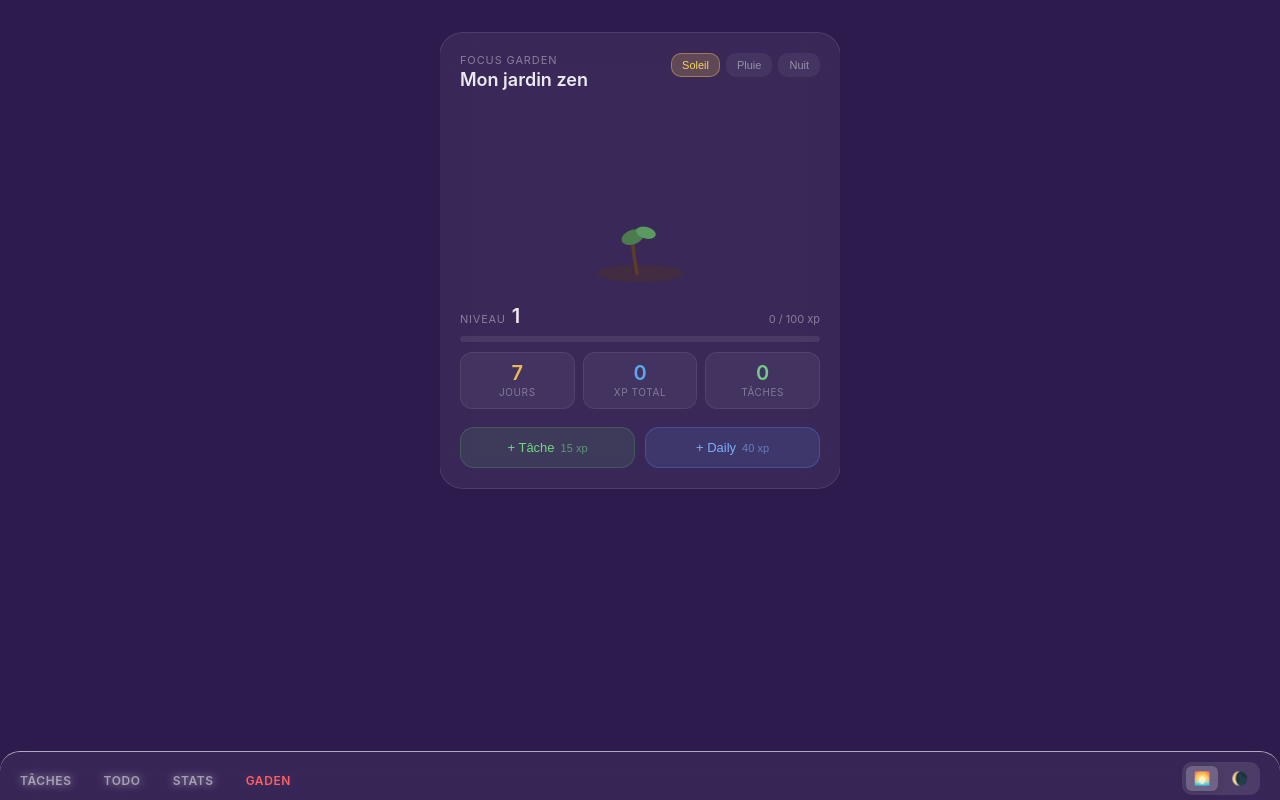
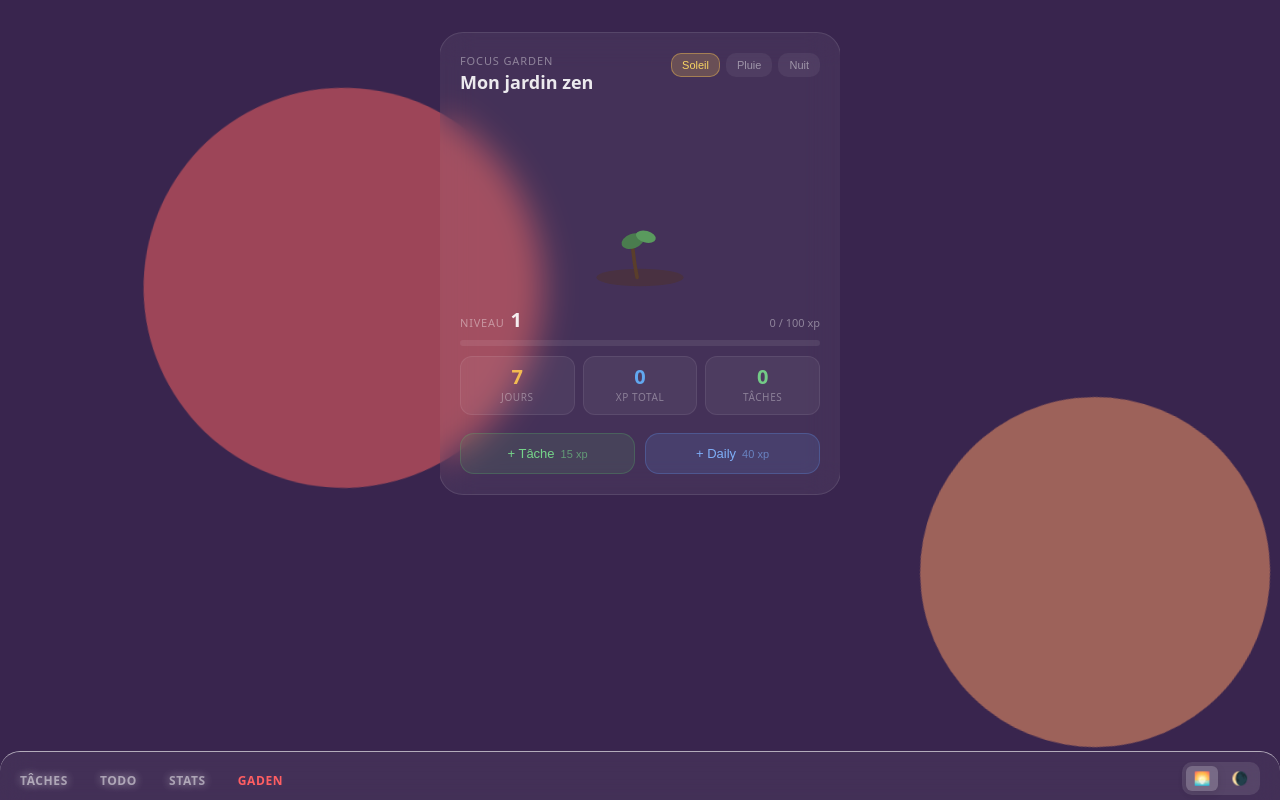
Before and after one commit to His000ka/Todolist_pwa, a React (Vite) app in the folder frontend-todolist-pwa/: page /garden in a window 1280 px wide. Built offline with nearby package versions, Linux system fonts and the light colour scheme.

Commit message:
recup ancien commit lol

```diff
--- a/frontend-todolist-pwa/src/index.css
+++ b/frontend-todolist-pwa/src/index.css
@@ -1,136 +1,46 @@
-/* ---- Variables globales ---- */
 :root {
-  --glass-bg:     rgba(255, 255, 255, 0.15);
+  --glass-bg: rgba(255, 255, 255, 0.15);
   --glass-border: rgba(255, 255, 255, 0.3);
   --glass-shadow: 0 8px 32px 0 rgba(31, 38, 135, 0.15);
-  --text-color:   #1e293b;
+  --text-color: #1e293b;
   --accent-color: #6366f1;
-  --blur-component: 20px;
-  --weather-overlay: rgba(255, 200, 80, 0.06); /* sunny par défaut */
+
+  --blur-component: 20px
+  --weather-overlay: rgba(255, 200, 80, 0.06)
 }
 
-/* ---- Thèmes ---- */
-.theme-sunset  { --main-bg: #2d1b4e; --orbe-1-color: #ff5e62; --orbe-2-color: #ff9966; --accent: #ff5e62; }
-.theme-ocean   { --main-bg: #1a2a6c; --orbe-1-color: #5edfff; --orbe-2-color: #b21f1f; --accent: #5edfff; }
-.theme-emerald { --main-bg: #064e3b; --orbe-1-color: #10b981; --orbe-2-color: #3b82f6; --accent: #10b981; }
-.theme-night   { --main-bg: #171d1b; --orbe-1-color: #0d1412; --orbe-2-color: #747474; --accent: #cccccc4f; }
 
-
-html {
-  height: 100%;
-  background-color: var(--main-bg);
-  transition: background-color 0.5s ease;
-  overscroll-behavior: none;
+/* Thème Sunset par défaut */
+.theme-sunset {
+  --main-bg: #2d1b4e;
+  --orbe-1-color: #ff5e62;
+  --orbe-2-color: #ff9966;
+  --accent: #ff5e62;
 }
 
-body {
-  margin: 0;
-  padding: 0;
-  width: 100%;
-  height: 100%;
-  overflow: hidden;
-  overscroll-behavior: none;
-  font-family: 'Inter', system-ui, -apple-system, sans-serif;
-  background-color: var(--main-bg);
-  /* PLUS de position: fixed ici */
+/* Thème Ocean */
+.theme-ocean {
+  --main-bg: #1a2a6c;
+  --orbe-1-color: #5edfff;
+  --orbe-2-color: #b21f1f; /* mélange violet/rouge profond */
+  --accent: #5edfff;
 }
 
-#root {
-  width: 100%;
-  height: 100%;
-  overflow: hidden;
-  display: flex;
-  flex-direction: column;
-  background: var(--main-bg);
-  animation: fadeIn 0.15s ease-out;
-  /* PLUS de position: fixed ici non plus */
+/* Thème Emerald */
+.theme-emerald {
+  --main-bg: #064e3b;
+  --orbe-1-color: #10b981;
+  --orbe-2-color: #3b82f6;
+  --accent: #10b981;
 }
 
-/* ---- Background animé — UNE SEULE définition ---- */
-.bg-animation {
-  position: fixed;   /* fixed, pas absolute — couvre toute la fenêtre safe area incluse */
-  inset: 0;
-  z-index: -1;
-  overflow: hidden;
-  pointer-events: none;
-  background: var(--main-bg);
-  transition: background 0.5s ease;
+.theme-night {
+  --main-bg: #171d1b;
+  --orbe-1-color: #0d1412;
+  --orbe-2-color: #747474;
+  --accent: #cccccc4f;
 }
 
-/* Overlay météo par-dessus le thème — couvre tout l'écran sans conflit */
-.bg-animation::after {
-  content: '';
-  position: absolute;
-  inset: 0;
-  background: var(--weather-overlay);
-  transition: background 0.8s ease;
-  pointer-events: none;
-}
-
-.orbe {
-  position: absolute;
-  border-radius: 50%;
-  opacity: 0.5;
-  animation: float 20s infinite alternate ease-in-out;
-}
-
-.orbe-1 {
-  width: 400px;
-  height: 400px;
-  background: var(--orbe-1-color);
-  top: 10%;
-  left: 10%;
-}
-
-.orbe-2 {
-  width: 350px;
-  height: 350px;
-  background: var(--orbe-2-color);
-  bottom: 10%;
-  right: 5%;
-  animation-delay: -5s;
-}
-
-/* ---- Layout principal ---- */
-.app-wrapper {
-  position: relative;
-  width: 100%;
-  height: 100%;
-  display: flex;
-  flex-direction: column;
-  box-sizing: border-box;
-  padding-top: env(safe-area-inset-top);
-  padding-left: env(safe-area-inset-left);
-  padding-right: env(safe-area-inset-right);
-  /* pas de padding-bottom ici — géré par app-container */
-}
-
-.app-container {
-  flex: 1;
-  overflow-y: auto;
-  -webkit-overflow-scrolling: touch;
-  position: relative;
-  z-index: 1;
-  width: 100%;
-  max-width: 400px;
-  margin: 0 auto;
-  box-sizing: border-box;
-  padding: 24px 20px calc(80px + env(safe-area-inset-bottom)) 20px;
-  color: white;
-}
-
-/* ---- Animations ---- */
-@keyframes float {
-  from { transform: translate(0, 0)     rotate(0deg);  }
-  to   { transform: translate(100px, 50px) rotate(30deg); }
-}
-
-@keyframes fadeIn {
-  from { opacity: 0; }
-  to   { opacity: 1; }
-}
-
-/* ---- Theme selector ---- */
 .app-header {
   display: flex;
   justify-content: space-between;
@@ -157,5 +67,124 @@ body {
 
 .theme-selector button.active {
   background: rgba(255, 255, 255, 0.2);
-  box-shadow: 0 2px 10px rgba(0, 0, 0, 0.1);
+  box-shadow: 0 2px 10px rgba(0,0,0,0.1);
 }
+
+/* Conteneur pour les formes animées */
+.bg-animation {
+  position: fixed;
+  top: 0;
+  left: 0;
+  width: 100%;
+  height: 100%;
+  z-index: -1;
+  overflow: hidden;
+  background: var(--main-bg); /* Variable selon le thème */
+}
+
+.bg-animation::after {
+  content: '';
+  position: absolute;
+  inset: 0;
+  background: var(--weather-overlay);
+  transition: background 0.8s ease;
+  pointer-events: none;
+}
+
+.orbe {
+  position: absolute;
+  /* filter: blur(1px); */
+  border-radius: 50%;
+  opacity: 0.5;
+  animation: float 20s infinite alternate ease-in-out;
+}
+
+.orbe-1 {
+  width: 400px;
+  height: 400px;
+  background: var(--orbe-1-color);
+  top: 10%;
+  left: 10%;
+}
+
+.orbe-2 {
+  width: 350px;
+  height: 350px;
+  background: var(--orbe-2-color);
+  bottom: 10%;
+  right: 5%;
+  animation-delay: -5s;
+}
+
+@keyframes float {
+  from { transform: translate(0, 0) rotate(0deg); }
+  to { transform: translate(100px, 50px) rotate(30deg); }
+}
+
+@keyframes fadeIn {
+  from { opacity: 0; }
+  to { opacity: 1; }
+}
+
+html, body, #root {
+  margin: 0;
+  padding: 0;
+  width: 100%;
+  height: 100%;
+  overflow: hidden;
+  overscroll-behavior: none;
+  background: var(--main-bg);
+}
+
+#root {
+  display: flex;
+  flex-direction: column;
+  height: 100%;
+}
+
+body {
+  font-family: system-ui, -apple-system, sans-serif;
+  overscroll-behavior: none;
+  min-height: 100dvh;
+  padding-bottom: env(safe-area-inset-bottom);
+}
+
+.bg-animation {
+  position: absolute;
+  top: 0;
+  left: 0;
+  right: 0;
+  bottom: 0;
+  z-index: 0;
+  pointer-events: none;
+}
+
+.app-wrapper {
+  position: relative;
+  width: 100%;
+  height: 100%;
+  display: flex;
+  flex-direction: column;
+  box-sizing: border-box;
+
+  /* Safe areas iOS */
+  padding-top: env(safe-area-inset-top);
+  /* padding-bottom: env(safe-area-inset-bottom); */
+  padding-left: env(safe-area-inset-left);
+  padding-right: env(safe-area-inset-right);
+}
+
+.app-container {
+  flex: 1;
+  overflow-y: auto;
+  -webkit-overflow-scrolling: touch;
+
+  position: relative;
+  z-index: 1;
+  width: 100%;
+  max-width: 400px;
+  margin: 0 auto;
+  box-sizing: border-box;
+  padding: 24px 20px calc(60px + env(safe-area-inset-bottom)) 20px;
+  color: white;
+}
```
